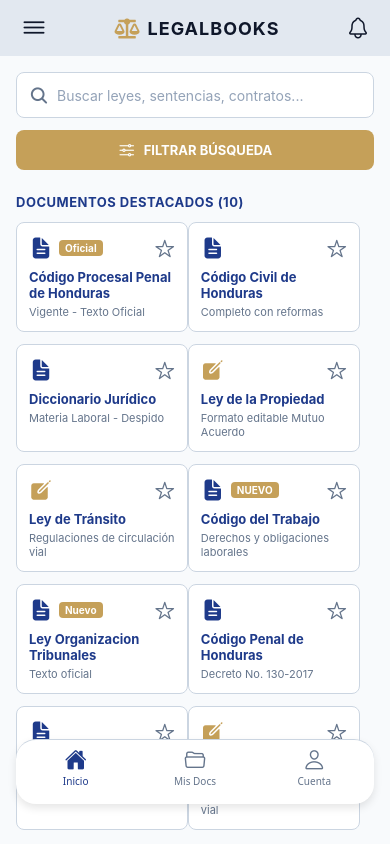
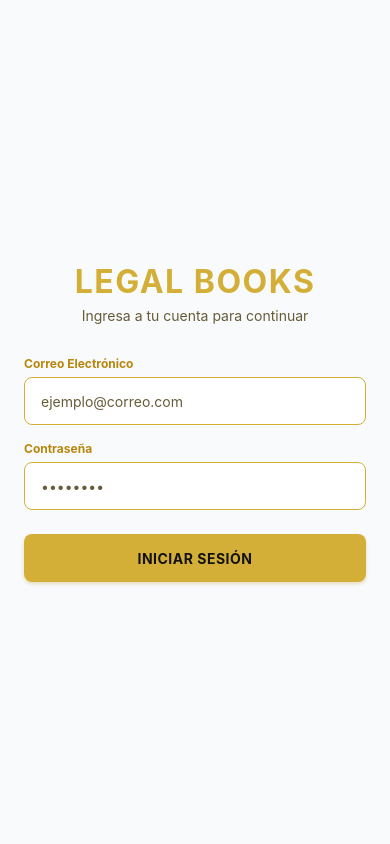
Before and after one commit to KennethC01/LegalBooks, a React Native app: screen / in a window 390 px wide. Built offline with nearby package versions, Linux system fonts and the light colour scheme.

Commit message:
Login funcional y Local storage funcional

```diff
--- a/App.tsx
+++ b/App.tsx
@@ -1,17 +1,47 @@
 import React from 'react';
+import { View, ActivityIndicator, StyleSheet } from 'react-native';
 import { NavigationContainer } from '@react-navigation/native';
 import { SafeAreaProvider } from 'react-native-safe-area-context';
+
 import { BottomNav } from './src/components/BottonNav';
 import { FavoritesProvider } from './src/context/FavoritesContext';
+import { AuthProvider, useAuth } from './src/context/AuthContext';
+import { Login } from './src/Screens/Login';
+import { COLORS } from './src/constants/theme';
+
+const RootNavigator = () => {
+  const { isAuthenticated, isLoading } = useAuth();
+
+  if (isLoading) {
+    return (
+      <View style={styles.loadingContainer}>
+        <ActivityIndicator size="large" color={COLORS.primary || '#D4AF37'} />
+      </View>
+    );
+  }
+
+  return isAuthenticated ? <BottomNav /> : <Login />;
+};
 
 export default function App() {
   return (
     <SafeAreaProvider>
-      <FavoritesProvider>
-        <NavigationContainer>
-          <BottomNav />
-        </NavigationContainer>
-      </FavoritesProvider>
+      <AuthProvider>
+        <FavoritesProvider>
+          <NavigationContainer>
+            <RootNavigator />
+          </NavigationContainer>
+        </FavoritesProvider>
+      </AuthProvider>
     </SafeAreaProvider>
   );
 }
+
+const styles = StyleSheet.create({
+  loadingContainer: {
+    flex: 1,
+    justifyContent: 'center',
+    alignItems: 'center',
+    backgroundColor: COLORS.background || '#FFFFFF',
+  },
+});
--- a/src/Screens/Account.tsx
+++ b/src/Screens/Account.tsx
@@ -1,13 +1,80 @@
 import React from 'react';
-import { View, Text, StyleSheet } from 'react-native';
+import { StyleSheet, Text, View, TouchableOpacity } from 'react-native';
+import { SafeAreaView } from 'react-native-safe-area-context';
+import { useAuth } from '../context/AuthContext';
+import { COLORS } from '../constants/theme';
 
-export const Account = () => (
-  <View style={styles.container}>
-    <Text style={styles.text}>Perfil del Abogado</Text>
-  </View>
-);
+export const Account = () => {
+  const { user, logout } = useAuth();
+
+  return (
+    <SafeAreaView style={styles.container}>
+      <View style={styles.content}>
+        <Text style={styles.title}>Mi Cuenta</Text>
+
+        <View style={styles.card}>
+          <Text style={styles.label}>Nombre</Text>
+          <Text style={styles.value}>{user?.name || 'Usuario'}</Text>
+
+          <Text style={styles.label}>Correo Electrónico</Text>
+          <Text style={styles.value}>{user?.email || 'Sin correo'}</Text>
+        </View>
+
+        {/* Botón para borrar AsyncStorage y regresar al Login */}
+        <TouchableOpacity style={styles.logoutButton} onPress={logout}>
+          <Text style={styles.logoutButtonText}>CERRAR SESIÓN</Text>
+        </TouchableOpacity>
+      </View>
+    </SafeAreaView>
+  );
+};
 
 const styles = StyleSheet.create({
-  container: { flex: 1, justifyContent: 'center', alignItems: 'center' },
-  text: { fontSize: 18, fontWeight: 'bold' }
+  container: {
+    flex: 1,
+    backgroundColor: COLORS.background,
+  },
+  content: {
+    padding: 24,
+    flex: 1,
+  },
+  title: {
+    fontSize: 24,
+    fontWeight: 'bold',
+    color: '#D4AF37',
+    marginBottom: 24,
+  },
+  card: {
+    backgroundColor: COLORS.surface,
+    borderRadius: 12,
+    padding: 16,
+    marginBottom: 24,
+    borderWidth: 1,
+    borderColor: COLORS.border,
+  },
+  label: {
+    fontSize: 12,
+    color: COLORS.textSecondary,
+    marginBottom: 4,
+  },
+  value: {
+    fontSize: 16,
+    fontWeight: 'bold',
+    color: COLORS.textPrimary,
+    marginBottom: 16,
+  },
+  logoutButton: {
+    backgroundColor: '#DC3545',
+    height: 48,
+    borderRadius: 8,
+    justifyContent: 'center',
+    alignItems: 'center',
+  },
+  logoutButtonText: {
+    color: '#FFFFFF',
+    fontWeight: 'bold',
+    fontSize: 14,
+  },
 });
+
+export default Account;
--- a/src/Screens/Home.tsx
+++ b/src/Screens/Home.tsx
@@ -79,7 +79,7 @@ const styles = StyleSheet.create({
   grid: {
     flexDirection: 'row',
     flexWrap: 'wrap',
-    justify: 'space-between'
+    justifyContent: 'space-between'
   },
   emptyContainer: {
     alignItems: 'center',
--- /dev/null
+++ b/src/Screens/Login.tsx
@@ -0,0 +1,130 @@
+import React, { useState } from 'react';
+import { StyleSheet, Text, View, TextInput, TouchableOpacity, StatusBar, Alert } from 'react-native';
+import { SafeAreaView } from 'react-native-safe-area-context';
+import { useAuth } from '../context/AuthContext';
+import { COLORS } from '../constants/theme';
+
+const GOLD_COLORS = {
+  primary: '#D4AF37',
+  dark: '#B8860B',
+  subtext: '#665C38',
+  text: '#1A1A1A',
+  buttonText: '#121212',
+};
+
+export const Login = () => {
+  const [email, setEmail] = useState('');
+  const [password, setPassword] = useState('');
+  const { login } = useAuth();
+
+  const handleLogin = async () => {
+    if (!email.trim() || !password.trim()) {
+      Alert.alert('Campos requeridos', 'Por favor ingresa tu correo y contraseña.');
+      return;
+    }
+    await login(email);
+  };
+
+  return (
+    <SafeAreaView style={styles.container}>
+      <StatusBar barStyle="dark-content" backgroundColor={COLORS.background} />
+
+      <View style={styles.content}>
+        <Text style={styles.brandTitle}>LEGAL BOOKS</Text>
+        <Text style={styles.subtitle}>Ingresa a tu cuenta para continuar</Text>
+
+        <View style={styles.form}>
+          <Text style={styles.label}>Correo Electrónico</Text>
+          <TextInput
+            style={styles.input}
+            placeholder="ejemplo@correo.com"
+            placeholderTextColor={GOLD_COLORS.subtext}
+            value={email}
+            onChangeText={setEmail}
+            keyboardType="email-address"
+            autoCapitalize="none"
+          />
+
+          <Text style={styles.label}>Contraseña</Text>
+          <TextInput
+            style={styles.input}
+            placeholder="••••••••"
+            placeholderTextColor={GOLD_COLORS.subtext}
+            value={password}
+            onChangeText={setPassword}
+            secureTextEntry
+          />
+
+          <TouchableOpacity style={styles.loginButton} onPress={handleLogin}>
+            <Text style={styles.loginButtonText}>INICIAR SESIÓN</Text>
+          </TouchableOpacity>
+        </View>
+      </View>
+    </SafeAreaView>
+  );
+};
+
+const styles = StyleSheet.create({
+  container: {
+    flex: 1,
+    backgroundColor: COLORS.background,
+    justifyContent: 'center',
+  },
+  content: {
+    paddingHorizontal: 24,
+  },
+  brandTitle: {
+    fontSize: 32,
+    fontWeight: 'bold',
+    color: GOLD_COLORS.primary,
+    textAlign: 'center',
+    letterSpacing: 1.5,
+  },
+  subtitle: {
+    fontSize: 14,
+    color: GOLD_COLORS.subtext,
+    textAlign: 'center',
+    marginTop: 6,
+    marginBottom: 32,
+  },
+  form: {
+    width: '100%',
+  },
+  label: {
+    fontSize: 12,
+    fontWeight: 'bold',
+    color: GOLD_COLORS.dark,
+    marginBottom: 6,
+  },
+  input: {
+    height: 48,
+    backgroundColor: COLORS.surface,
+    borderRadius: 8,
+    paddingHorizontal: 16,
+    borderWidth: 1.5,
+    borderColor: GOLD_COLORS.primary,
+    marginBottom: 16,
+    color: GOLD_COLORS.text,
+  },
+  loginButton: {
+    height: 48,
+    backgroundColor: GOLD_COLORS.primary,
+    borderRadius: 8,
+    justifyContent: 'center',
+    alignItems: 'center',
+    marginTop: 8,
+    shadowColor: GOLD_COLORS.dark,
+    shadowOffset: { width: 0, height: 2 },
+    shadowOpacity: 0.25,
+    shadowRadius: 3.84,
+    elevation: 3,
+  },
+  loginButtonText: {
+    color: GOLD_COLORS.buttonText,
+    fontWeight: 'bold',
+    fontSize: 14,
+    letterSpacing: 0.5,
+  },
+});
+
+export default Login;
--- a/src/components/BottonNav.tsx
+++ b/src/components/BottonNav.tsx
@@ -21,28 +21,26 @@ export const BottomNav = () => {
           backgroundColor: COLORS.surface,
           borderTopColor: COLORS.border,
           borderTopWidth: 1,
-          // Convertimos la barra en flotante
-          position: 'absolute',
-          bottom: Platform.OS === 'android' ? 40 : 40, // Despega toda la barra del borde inferior
-          left: 16,
-          right: 16,
-          borderRadius: 20, // Bordes redondeados estéticos
-          height: 65,
-          paddingBottom: 8,
+
+
+          height: Platform.OS === 'ios' ? 140 : 120,
+          paddingBottom: Platform.OS === 'ios' ? 25 : 12,
           paddingTop: 8,
-          // Sombra para Android y iOS
-          elevation: 5,
+
+          // Sombra superior
+          elevation: 10,
           shadowColor: '#000',
-          shadowOffset: { width: 0, height: 4 },
-          shadowOpacity: 0.1,
-          shadowRadius: 8,
+          shadowOffset: { width: 0, height: -3 },
+          shadowOpacity: 0.08,
+          shadowRadius: 6,
         },
         tabBarLabelStyle: {
-          fontSize: 10,
+          fontSize: 11,
           fontWeight: '500',
+          marginTop: 2,
         },
         tabBarIconStyle: {
-          marginTop: -7,
+          marginTop: 0,
         },
         tabBarIcon: ({ focused, color }) => {
           let iconName: keyof typeof Ionicons.glyphMap = 'home';
--- /dev/null
+++ b/src/context/AuthContext.tsx
@@ -0,0 +1,89 @@
+import React, { createContext, useContext, useState, useEffect } from 'react';
+import AsyncStorage from '@react-native-async-storage/async-storage';
+
+interface User {
+  name: string;
+  email: string;
+}
+
+interface AuthContextType {
+  isAuthenticated: boolean;
+  isLoading: boolean;
+  user: User | null;
+  login: (email: string) => Promise<void>;
+  logout: () => Promise<void>;
+}
+
+const AuthContext = createContext<AuthContextType>({} as AuthContextType);
+const STORAGE_KEY = '@legalbooks_user';
+
+// Convierte "kennethcaballerol14@gmail.com" en "Kenneth Caballero"
+const formatNameFromEmail = (email: string): string => {
+  const username = email.split('@')[0];
+  const cleanName = username.replace(/[0-9]/g, '');
+  const parts = cleanName.split(/[._-]/).filter(Boolean);
+
+  if (parts.length > 0) {
+    return parts
+      .map(part => part.charAt(0).toUpperCase() + part.slice(1).toLowerCase())
+      .join(' ');
+  }
+
+  return cleanName.charAt(0).toUpperCase() + cleanName.slice(1).toLowerCase();
+};
+
+export const AuthProvider: React.FC<{ children: React.ReactNode }> = ({ children }) => {
+  const [isAuthenticated, setIsAuthenticated] = useState(false);
+  const [isLoading, setIsLoading] = useState(true);
+  const [user, setUser] = useState<User | null>(null);
+
+  // Leer la sesión activa guardada al iniciar la app
+  useEffect(() => {
+    const loadStorageData = async () => {
+      try {
+        const savedUser = await AsyncStorage.getItem(STORAGE_KEY);
+        if (savedUser) {
+          setUser(JSON.parse(savedUser));
+          setIsAuthenticated(true);
+        }
+      } catch (error) {
+        console.error('Error al cargar la sesión:', error);
+      } finally {
+        setIsLoading(false);
+      }
+    };
+
+    loadStorageData();
+  }, []);
+
+  const login = async (email: string) => {
+    try {
+      const formattedName = formatNameFromEmail(email);
+      const userData: User = { name: formattedName, email };
+
+      await AsyncStorage.setItem(STORAGE_KEY, JSON.stringify(userData));
+      setUser(userData);
+      setIsAuthenticated(true);
+    } catch (error) {
+      console.error('Error al guardar la sesión:', error);
+    }
+  };
+
+  const logout = async () => {
+    try {
+      await AsyncStorage.removeItem(STORAGE_KEY);
+      setUser(null);
+      setIsAuthenticated(false);
+    } catch (error) {
+      console.error('Error al cerrar la sesión:', error);
+    }
+  };
+
+  return (
+    <AuthContext.Provider value={{ isAuthenticated, isLoading, user, login, logout }}>
+      {children}
+    </AuthContext.Provider>
+  );
+};
+
+export const useAuth = () => useContext(AuthContext);
--- a/src/context/FavoritesContext.tsx
+++ b/src/context/FavoritesContext.tsx
@@ -1,29 +1,79 @@
-import React, { createContext, useContext, useState } from 'react';
-import { DocumentItem } from '../constants/types';
+import React, { createContext, useContext, useState, useEffect } from 'react';
+import AsyncStorage from '@react-native-async-storage/async-storage';
+import { useAuth } from './AuthContext';
+
+export interface Book {
+  id: string;
+  title: string;
+  subtitle?: string;
+  type?: string;
+  category?: string;
+  [key: string]: any;
+}
 
 interface FavoritesContextType {
-  favorites: DocumentItem[];
-  toggleFavorite: (doc: DocumentItem) => void;
+  favorites: Book[];
+  toggleFavorite: (book: Book) => Promise<void>;
   isFavorite: (id: string) => boolean;
 }
 
-const FavoritesContext = createContext<FavoritesContextType | undefined>(undefined);
+const FavoritesContext = createContext<FavoritesContextType>({} as FavoritesContextType);
 
 export const FavoritesProvider: React.FC<{ children: React.ReactNode }> = ({ children }) => {
-  const [favorites, setFavorites] = useState<DocumentItem[]>([]);
+  const [favorites, setFavorites] = useState<Book[]>([]);
+  const { user } = useAuth(); // Obtenemos la información del usuario autenticado
 
-  const toggleFavorite = (doc: DocumentItem) => {
-    setFavorites(prev => {
-      const exists = prev.some(item => item.id === doc.id);
+  // Clave dinámica en AsyncStorage asociada al correo de la cuenta activa
+  const storageKey = user?.email
+    ? `@legalbooks_favorites_${user.email}`
+    : '@legalbooks_favorites_guest';
+
+  // Carga los favoritos específicos cuando el usuario inicia sesión o cambia de cuenta
+  useEffect(() => {
+    const loadFavorites = async () => {
+      if (!user?.email) {
+        setFavorites([]);
+        return;
+      }
+      try {
+        const savedFavorites = await AsyncStorage.getItem(storageKey);
+        if (savedFavorites) {
+          setFavorites(JSON.parse(savedFavorites));
+        } else {
+          setFavorites([]);
+        }
+      } catch (error) {
+        console.error('Error al cargar favoritos del usuario:', error);
+      }
+    };
+
+    loadFavorites();
+  }, [user?.email, storageKey]);
+
+  // Guarda o elimina el favorito dentro de la clave del usuario actual
+  const toggleFavorite = async (book: Book) => {
+    if (!user?.email) return;
+
+    try {
+      let updatedFavorites: Book[];
+      const exists = favorites.some((fav) => fav.id === book.id);
+
       if (exists) {
-        return prev.filter(item => item.id !== doc.id);
+        updatedFavorites = favorites.filter((fav) => fav.id !== book.id);
       } else {
-        return [...prev, doc];
+        updatedFavorites = [...favorites, book];
       }
-    });
+
+      setFavorites(updatedFavorites);
+      await AsyncStorage.setItem(storageKey, JSON.stringify(updatedFavorites));
+    } catch (error) {
+      console.error('Error al guardar favoritos:', error);
+    }
   };
 
-  const isFavorite = (id: string) => favorites.some(doc => doc.id === id);
+  const isFavorite = (id: string) => {
+    return favorites.some((fav) => fav.id === id);
+  };
 
   return (
     <FavoritesContext.Provider value={{ favorites, toggleFavorite, isFavorite }}>
@@ -32,10 +82,4 @@ export const FavoritesProvider: React.FC<{ children: React.ReactNode }> = ({ chi
   );
 };
 
-export const useFavorites = () => {
-  const context = useContext(FavoritesContext);
-  if (!context) {
-    throw new Error('useFavorites debe usarse dentro de FavoritesProvider');
-  }
-  return context;
-};
+export const useFavorites = () => useContext(FavoritesContext);
```
